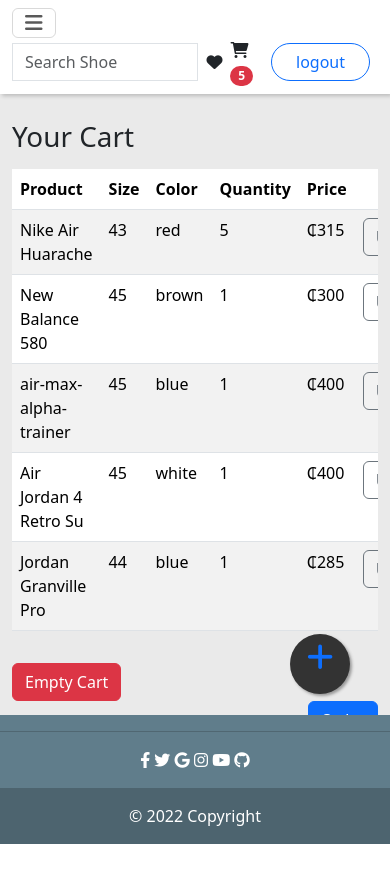
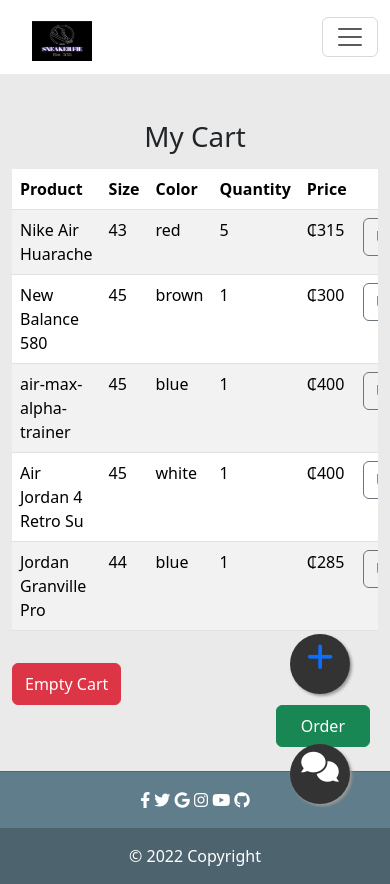
Before and after one commit to justnunoo/sneakerfie_website, a Django app: page /cart/ in a window 390 px wide. Before the commit the page ends 844 px from the top, so only its background shows below. Run offline with Django 5.2, Linux system fonts and the light colour scheme; a user stored in the database is signed in; data comes from the database, SQL or seed files in the repository; both versions use the stored data as it was after the commit; some libraries are stand-ins or nearby versions.

Commit message:
minor changes to page styling

```diff
--- a/shoe_items/models.py
+++ b/shoe_items/models.py
@@ -61,7 +61,7 @@ brands = (
 
 class Product(models.Model):
     name = models.CharField(max_length=100, unique = True)
-    brands = models.CharField(max_length = 20, choices = brands, unique = True)
+    brands = models.CharField(max_length = 20, choices = brands)
     image_path = models.CharField(max_length=100)
     price = models.DecimalField(max_digits = 5, decimal_places = 2)
     small_images = models.ManyToManyField(sub_image, blank=True)
--- a/shoe_items/views.py
+++ b/shoe_items/views.py
@@ -696,7 +696,7 @@ def add_product(request):
             if not Product.objects.filter(name__iexact=name).exists():
                 # Product does not exist, save it
                 form.save()
-                messages.success(request,"Product added successfully")
+                messages.success(request,f"{name} added successfully")
 
             else:
                 messages.error(request, "Product already exists.")
--- a/sneakerfie/settings.py
+++ b/sneakerfie/settings.py
@@ -88,7 +88,6 @@ MIDDLEWARE = [
     'django.contrib.messages.middleware.MessageMiddleware',
     'django.middleware.clickjacking.XFrameOptionsMiddleware',
     'allauth.account.middleware.AccountMiddleware',
-    # "django.middleware.security.SecurityMiddleware",
     "whitenoise.middleware.WhiteNoiseMiddleware",
 
 ]
--- a/static/base.css
+++ b/static/base.css
@@ -54,37 +54,6 @@ html{
   border-radius: 5px;
   }
 
-  nav{
-    position: fixed;
-    width: 100% !important;
-    padding-bottom: 20px;
-    padding-top: 20px;
-    z-index: 999;
-    background: rgb(249, 252, 253, 0.7);
-    box-shadow: 2px 2px 4px rgba(0, 0, 0, 0.2);
-  }
-
-  nav a:not(.user_icon):hover {
-    color: #22B0BF;
-    transform: scale(1.1);
-    /* transition-delay: 0.05s; */
-  }
-
-
-    .dropdown-content {
-      display: none;
-      position: absolute;
-      background-color: #f9f9f9;
-      min-width: 160px;
-      border-radius: 5px;
-      box-shadow: 0px 8px 16px 0px rgba(0,0,0,0.2);
-      z-index: 1;
-    }
-
-    .dropdown:hover .dropdown-content {
-      display: block;
-    }
-
   a{
     cursor: pointer;
   }
--- a/templates/mains/cart.html
+++ b/templates/mains/cart.html
@@ -21,7 +21,7 @@
 
 <div class="container-fluid mt-3 pt-4">
   <div class="row mb-2">
-    <h1 class="col-md-6 offset-md-5">Your Cart</h1>
+    <h1 class="text-center">My Cart</h1>
   </div>
 
     {% if items %}
@@ -64,12 +64,12 @@
         </div>
         <div class="row mt-3">
             <div class="col-md-6 text-start">
-                <a href="{% url 'empty_cart' %}" class="btn btn-danger btn-md my-0">Empty Cart</a>
+                <a href="{% url 'empty_cart' %}" class="btn btn-danger btn-md py-2">Empty Cart</a>
             </div>
             <div class="col-md-6 text-end">
                 <form method="post" action="{% url 'create_order' %}">
                     {% csrf_token %}
-                    <button type="submit" class="btn btn-primary" id="orderForm">Order</button>
+                    <button type="submit" class="btn btn-success px-4 py-2 me-2" id="orderForm">Order</button>
                 </form>
             </div>
         </div>
--- a/templates/mains/home.html
+++ b/templates/mains/home.html
@@ -133,9 +133,9 @@
     <div class="text-center">
       <div class="row">
           {% for product in products %}
-              <div class="col-lg-3 col-md-6 mb-4">
+              <div class="col-lg-3 col-md-4 col-sm-6 mb-4">
                   <a href="{% url 'product_detail' product.id %}">
-                      <div class="card" class="hover_zoom">
+                      <div class="card" class="hover-zoom">
                           <div class="bg-image hover-zoom ripple ripple-surface ripple-surface-light"
                               data-mdb-ripple-color="light">
                               <img src="{% static product.image_path %}" class="w-100" alt="product.name"/>
--- a/templates/mains/product_detail.html
+++ b/templates/mains/product_detail.html
@@ -183,6 +183,8 @@
 </main>
 <!--Main layout-->
 
+{% include 'partials/footer.html' %}
+
 <script src="{% static 'options.js' %}" ></script>
 
 {% endblock %}
--- a/templates/partials/footer.html
+++ b/templates/partials/footer.html
@@ -1,4 +1,4 @@
-<footer class="text-center text-white mt-4 fixed-bottom" style="background-color: #607D8B;margin-top: 90px;">
+<footer class="text-center text-white mt-4 bottom" style="background-color: #607D8B;margin-top: 90px;">
 
     <hr class="text-dark">
 
--- a/templates/partials/nav.html
+++ b/templates/partials/nav.html
@@ -1,8 +1,18 @@
 {% load static %}
   <!-- Navbar -->
-  <nav class="navbar fixed-top navbar-expand-lg navbar-expand-sm navbar-light bg-white mb-2">
+  <nav class="navbar fixed-top navbar-expand-md navbar-light bg-white">
     <!-- Container wrapper -->
-    <div class="container">
+    <div class="container-fluid">
+      <!-- Navbar brand -->
+      <a class="navbar-brand mt-2 mt-sm-0" href="{% url 'home' %}">
+        <img
+          src="{% static 'logo.png' %}"
+          height="40"
+          width="60"
+          alt="Sneaker Fie Logo"
+          loading="lazy"
+        />
+      </a>
       <!-- Toggle button -->
       <button
         class="navbar-toggler"
@@ -13,23 +23,15 @@
         aria-expanded="false"
         aria-label="Toggle navigation"
       >
-        <i class="fas fa-bars"></i>
+        <!-- <i class="fas fa-bars"></i> -->
+        <span class="navbar-toggler-icon"></span>
       </button>
 
       <!-- Collapsible wrapper -->
       <div class="collapse navbar-collapse" id="navbarSupportedContent1">
-        <!-- Navbar brand -->
-        <a class="navbar-brand mt-2 mt-sm-0" href="{% url 'home' %}">
-          <img
-            src="{% static 'logo.png' %}"
-            height="40"
-            width="60"
-            alt="Sneaker Fie Logo"
-            loading="lazy"
-          />
-        </a>
+
         <!-- Left links -->
-        <ul class="navbar-nav me-auto mb-2 mb-lg-0">
+        <ul class="navbar-nav me-auto mb-2 mb-md-0">
           <li class="nav-item active">
             <a class="nav-link " href="{% url 'home' %}">Home</a>
           </li>
@@ -62,28 +64,10 @@
             </ul>
           </li>
 
-          <!-- {% if user.is_authenticated and user.is_staff%}
-            <li class="nav-item">
-              <a href="{% url 'add_product' %}" class="nav-link btn-primary">Add Product</a>
-            </li>
-          {% endif %} -->
-
-          <!-- <li class="nav-item">
-            <a class="nav-link me-3" href="#">
-              <i class="fab fa-twitter"></i>
-            </a>
-          </li>
-          <li class="nav-item">
-            <a class="nav-link me-3" href="#">
-              <i class="fab fa-facebook-f"></i>
-            </a>
-          </li> -->
         </ul>
         <!-- Left links -->
-      </div>
-      <!-- Collapsible wrapper -->
 
-      <!-- Right elements -->
+        <!-- Right elements -->
       <div class="d-flex align-items-center">
 
         <!-- Search -->
@@ -110,13 +94,17 @@
             logout
           </a>
         {% else %}
-          <a class="btn btn-primary" style="padding: 5px 15px 5px 15px;" href="{% url 'login' %}">
+          <a class="btn btn-outline-primary rounded-pill px-4" href="{% url 'login' %}">
             Login
           </a>
         {% endif %}
 
       </div>
       <!-- Right elements -->
+      </div>
+      <!-- Collapsible wrapper -->
+
+
 
     </div>
     <!-- Container wrapper -->
--- a/templates/partials/update_cart_modal.html
+++ b/templates/partials/update_cart_modal.html
@@ -2,7 +2,7 @@
     <div class="modal-dialog modal-dialog-scrollable">
       <div class="modal-content">
         <div class="modal-header">
-          <h4 class="modal-title">Add Product</h4>
+          <h4 class="modal-title">Update Product</h4>
           <button type="button" class="btn-close" data-bs-dismiss="modal"></button>
         </div>
         <div class="modal-body">
```
Also changed, not shown: db.sqlite3, shoe_items/migrations/0008_alter_product_name.py (added), static/nike/Nike Air VaporMax 2021.jpg (added), vercel.json (added), 1 other file.
